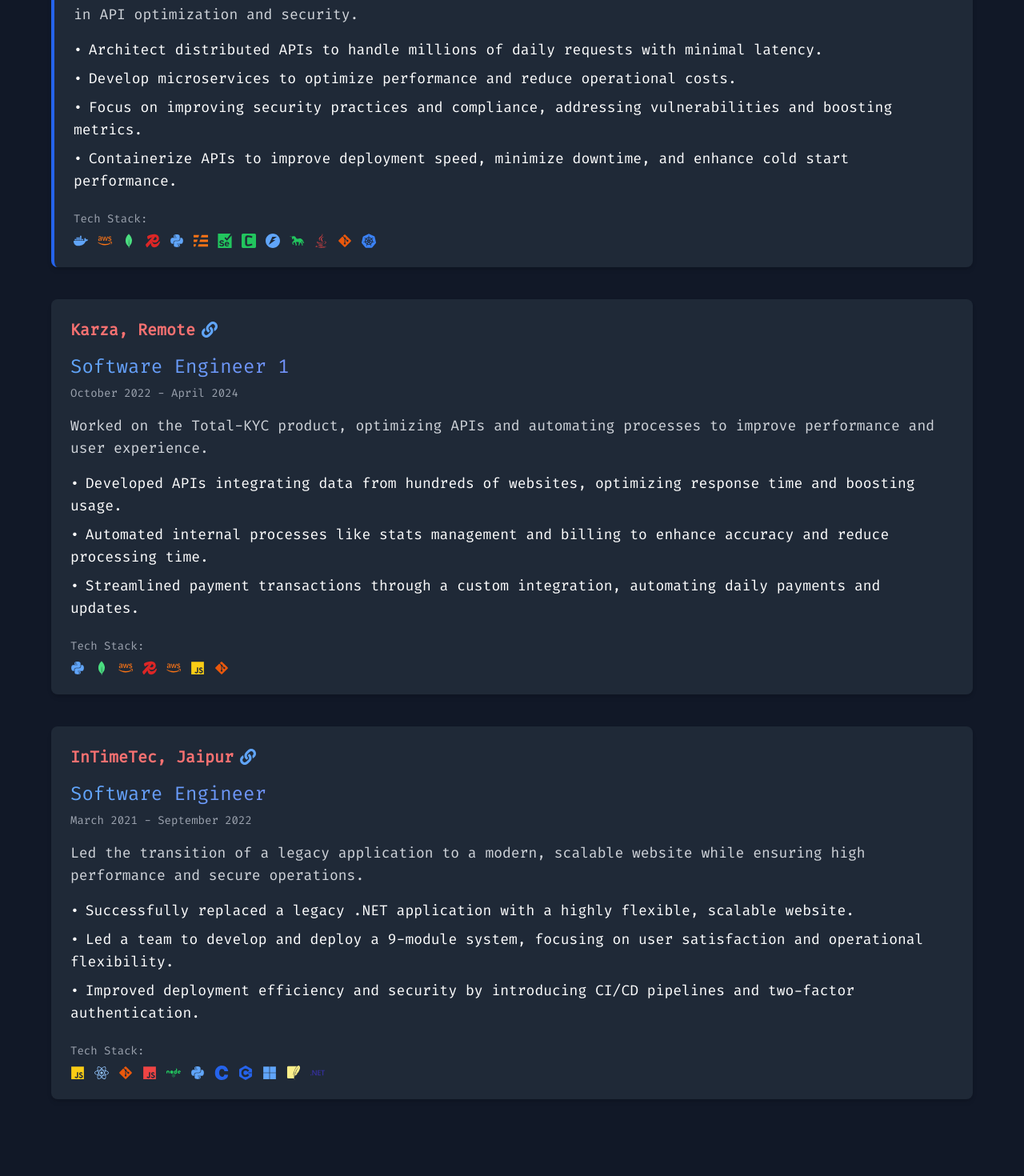
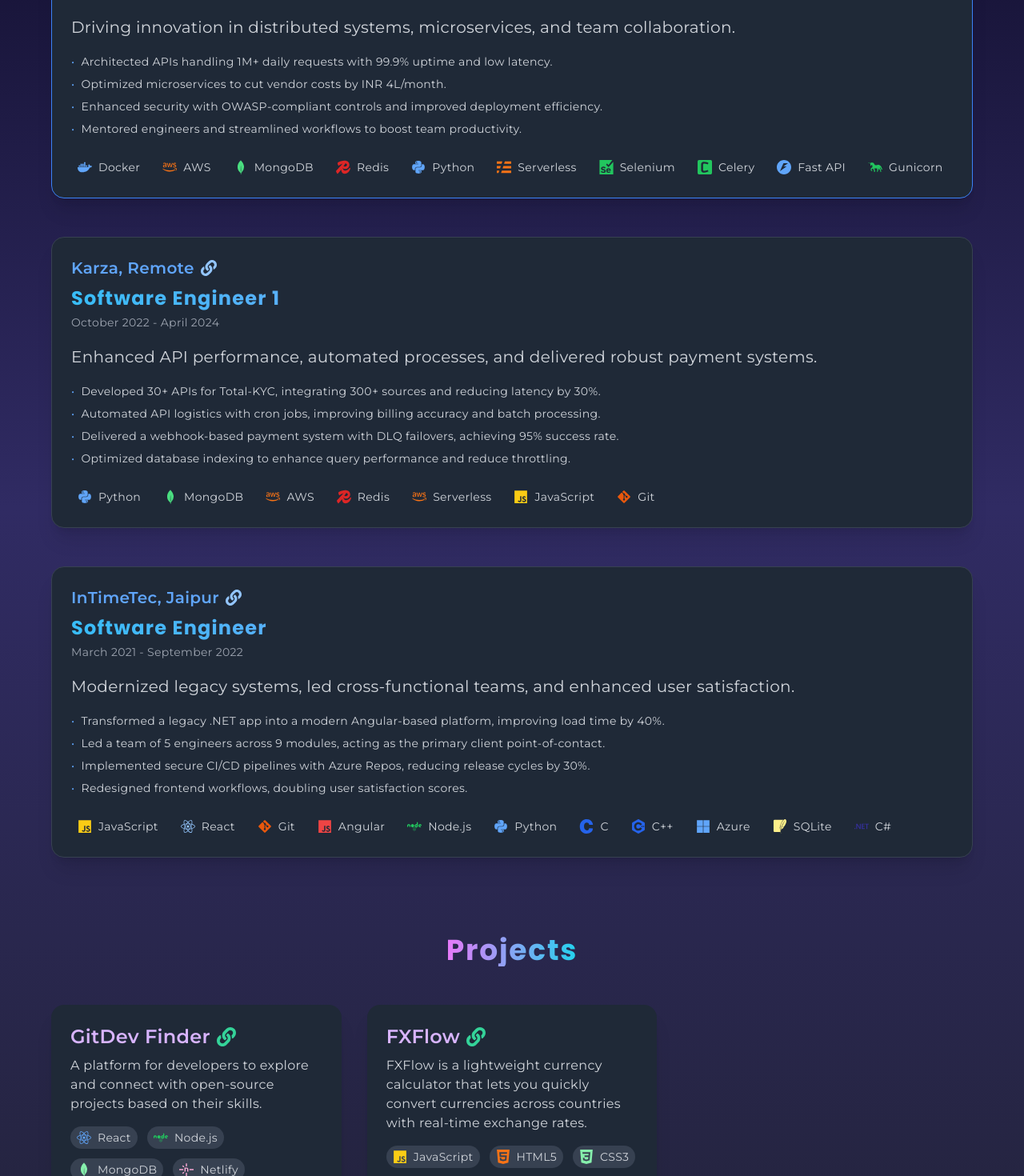
Before and after one commit to Arihant416/Arihant416, a React (Create React App) app: page /projects in a window 1280 px wide. Shown: the part 360-1830 px from the top of the page at 80% size. Built offline with nearby package versions, Linux system fonts and the light colour scheme.

Commit message:
Improved typography, updated fonts, and standardized styles

```diff
--- /dev/null
+++ b/postcss.config.js
@@ -0,0 +1,6 @@
+module.exports = {
+	plugins: {
+		tailwindcss: {},
+		autoprefixer: {},
+	},
+};
--- a/src/components/Contact.js
+++ b/src/components/Contact.js
@@ -84,16 +84,16 @@ const Contact = () => {
 			initial={{ opacity: 0, y: -50 }}
 			animate={{ opacity: 1, y: 0 }}
 			transition={{ duration: 1, ease: 'easeOut' }}
-			className='min-h-screen flex items-center justify-center bg-gradient-to-b from-gray-900 to-gray-800 text-white px-6 sm:px-10 py-16'
+			className='min-h-screen flex items-center justify-center bg-gradient-to-b from-[#0f0c29] via-[#302b63] to-[#24243e] text-white px-6 sm:px-10 py-16'
 		>
 			<div className='max-w-2xl w-full mx-auto relative'>
 				<motion.h1
 					initial={{ opacity: 0, scale: 0.9 }}
 					animate={{ opacity: 1, scale: 1 }}
 					transition={{ duration: 1, ease: 'easeOut' }}
-					className='text-4xl sm:text-5xl font-extrabold text-transparent bg-clip-text bg-gradient-to-r from-blue-400 to-purple-400 mb-6'
+					className='text-5xl sm:text-6xl font-extrabold text-center bg-clip-text text-transparent bg-gradient-to-r from-indigo-400 to-purple-500 mb-6'
 				>
-					Let's Connect
+					Let’s Connect
 				</motion.h1>
 
 				<motion.p
--- a/src/components/Footer.js
+++ b/src/components/Footer.js
@@ -14,10 +14,10 @@ export default function Footer() {
 						transition={{ duration: 0.8 }}
 						className='text-center md:text-left'
 					>
-						<h3 className='text-2xl font-semibold text-transparent bg-clip-text bg-gradient-to-r from-blue-400 to-purple-400 mb-2'>
+						<h3 className='text-3xl sm:text-4xl font-semibold text-transparent bg-clip-text bg-gradient-to-r from-indigo-400 to-purple-500 mb-2'>
 							Arihant Jain
 						</h3>
-						<p className='text-gray-400 text-sm sm:text-base max-w-xs md:max-w-md mx-auto md:mx-0'>
+						<p className='text-gray-300 text-sm sm:text-base max-w-xs md:max-w-md mx-auto md:mx-0'>
 							<i>Full Stack Developer & Tech Enthusiast</i>
 						</p>
 					</motion.div>
--- a/src/components/Projects.js
+++ b/src/components/Projects.js
@@ -8,7 +8,6 @@ import {
 	FaPython,
 	FaJava,
 	FaGitAlt,
-	FaDatabase,
 	FaJs,
 	FaMicrosoft,
 } from 'react-icons/fa';
@@ -18,7 +17,6 @@ import {
 	SiKubernetes,
 	SiC,
 	SiCplusplus,
-	SiCloudinary,
 	SiSelenium,
 	SiCelery,
 	SiFastapi,
@@ -31,6 +29,7 @@ import {
 	SiNetlify,
 } from 'react-icons/si';
 
+const WorkExperience = () => {
 	const workExperience = [
 		{
 			title: 'Senior Software Engineer',
@@ -38,12 +37,12 @@ const workExperience = [
 			company: 'Perfios, Delhi',
 			companyLink: 'https://www.perfios.com/',
 			description:
-			'Leading the development of scalable and distributed APIs, mentoring engineers, and driving innovation in API optimization and security.',
+				'Driving innovation in distributed systems, microservices, and team collaboration.',
 			highlights: [
-			'Architect distributed APIs to handle millions of daily requests with minimal latency.',
-			'Develop microservices to optimize performance and reduce operational costs.',
-			'Focus on improving security practices and compliance, addressing vulnerabilities and boosting metrics.',
-			'Containerize APIs to improve deployment speed, minimize downtime, and enhance cold start performance.',
+				'Architected APIs handling 1M+ daily requests with 99.9% uptime and low latency.',
+				'Optimized microservices to cut vendor costs by INR 4L/month.',
+				'Enhanced security with OWASP-compliant controls and improved deployment efficiency.',
+				'Mentored engineers and streamlined workflows to boost team productivity.',
 			],
 			techStack: [
 				{ name: 'Docker', icon: FaDocker, color: 'text-blue-400' },
@@ -69,11 +68,12 @@ const workExperience = [
 			company: 'Karza, Remote',
 			companyLink: 'https://www.perfios.com/',
 			description:
-			'Worked on the Total-KYC product, optimizing APIs and automating processes to improve performance and user experience.',
+				'Enhanced API performance, automated processes, and delivered robust payment systems.',
 			highlights: [
-			'Developed APIs integrating data from hundreds of websites, optimizing response time and boosting usage.',
-			'Automated internal processes like stats management and billing to enhance accuracy and reduce processing time.',
-			'Streamlined payment transactions through a custom integration, automating daily payments and updates.',
+				'Developed 30+ APIs for Total-KYC, integrating 300+ sources and reducing latency by 30%.',
+				'Automated API logistics with cron jobs, improving billing accuracy and batch processing.',
+				'Delivered a webhook-based payment system with DLQ failovers, achieving 95% success rate.',
+				'Optimized database indexing to enhance query performance and reduce throttling.',
 			],
 			techStack: [
 				{ name: 'Python', icon: FaPython, color: 'text-blue-400' },
@@ -93,11 +93,12 @@ const workExperience = [
 			company: 'InTimeTec, Jaipur',
 			companyLink: 'https://www.intimeTec.com/',
 			description:
-			'Led the transition of a legacy application to a modern, scalable website while ensuring high performance and secure operations.',
+				'Modernized legacy systems, led cross-functional teams, and enhanced user satisfaction.',
 			highlights: [
-			'Successfully replaced a legacy .NET application with a highly flexible, scalable website.',
-			'Led a team to develop and deploy a 9-module system, focusing on user satisfaction and operational flexibility.',
-			'Improved deployment efficiency and security by introducing CI/CD pipelines and two-factor authentication.',
+				'Transformed a legacy .NET app into a modern Angular-based platform, improving load time by 40%.',
+				'Led a team of 5 engineers across 9 modules, acting as the primary client point-of-contact.',
+				'Implemented secure CI/CD pipelines with Azure Repos, reducing release cycles by 30%.',
+				'Redesigned frontend workflows, doubling user satisfaction scores.',
 			],
 			techStack: [
 				{ name: 'JavaScript', icon: FaJs, color: 'text-yellow-400' },
@@ -110,7 +111,7 @@ const workExperience = [
 				{ name: 'C++', icon: SiCplusplus, color: 'text-blue-600' },
 				{ name: 'Azure', icon: FaMicrosoft, color: 'text-blue-400' },
 				{ name: 'SQLite', icon: SiSqlite, color: 'text-yellow-200' },
-			{ name: 'C#', icon: SiDotnet, color: 'text-indigo-800'},
+				{ name: 'C#', icon: SiDotnet, color: 'text-indigo-800' },
 			],
 			current: false,
 			color: '', // No color for non-current roles
@@ -126,7 +127,7 @@ const projects = [
 				{ name: 'React', icon: FaReact, color: 'text-blue-400' },
 				{ name: 'Node.js', icon: FaNode, color: 'text-green-500' },
 				{ name: 'MongoDB', icon: SiMongodb, color: 'text-green-300' },
-			{name : 'Netlify', icon: SiNetlify, color: 'text-pink-300'}
+				{ name: 'Netlify', icon: SiNetlify, color: 'text-pink-300' },
 			],
 		},
 		{
@@ -136,142 +137,135 @@ const projects = [
 			liveLink: 'https://wild-iris-sing.glitch.me/',
 			techStack: [
 				{ name: 'JavaScript', icon: FaJs, color: 'text-yellow-400' },
-			{name : 'HTML5', icon: SiHtml5, color: 'text-orange-500'},
+				{ name: 'HTML5', icon: SiHtml5, color: 'text-orange-500' },
 				{ name: 'CSS3', icon: SiCss3, color: 'text-green-300' },
 			],
 		},
 		// Add more projects here if needed
-];
+	]; // keep your existing array here
 
-const WorkExperience = () => (
+	return (
 		<motion.section
-		initial={{ opacity: 0, y: -50 }}
+			initial={{ opacity: 0 }}
+			animate={{ opacity: 1 }}
+			transition={{ duration: 1 }}
+			className='min-h-screen w-full flex flex-col items-center px-4 sm:px-6 lg:px-16 py-16 bg-gradient-to-b from-[#0f0c29] via-[#302b63] to-[#24243e] text-white'
+		>
+			<motion.h1
+				initial={{ opacity: 0, y: -20 }}
 				animate={{ opacity: 1, y: 0 }}
-		transition={{ duration: 1, ease: 'easeOut' }}
-		className='min-h-screen flex flex-col items-center justify-start text-center bg-gray-900 text-white px-4 sm:px-6 lg:px-10 pb-20 pt-10 overflow-auto'
-	>
-		{/* Work Experience Section (unchanged) */}
-		<motion.h1
-			initial={{ opacity: 0, scale: 0.9 }}
-			animate={{ opacity: 1, scale: 1 }}
-			transition={{ duration: 1, ease: 'easeOut' }}
-			className='text-4xl sm:text-5xl font-semibold text-white mb-10'
+				transition={{ duration: 0.8 }}
+				className='text-5xl sm:text-6xl font-bold text-center mb-14 bg-gradient-to-r from-indigo-400 to-purple-500 bg-clip-text text-transparent'
 			>
 				Work Experience
 			</motion.h1>
-		<div className='w-full max-w-6xl'>
+
+			<div className='w-full max-w-6xl flex flex-col gap-12'>
 				{workExperience.map((job, index) => (
 					<motion.div
 						key={index}
-					initial={{ opacity: 0, y: -20 }}
-					animate={{ opacity: 1, y: 0 }}
-					transition={{ duration: 1, delay: index * 0.2, ease: 'easeOut' }}
-					className={`p-6 mb-10 text-left rounded-lg shadow-md transition-all transform hover:scale-105 relative bg-gray-800 ${
-						job.current ? 'border-l-4 border-blue-600' : ''
+						initial={{ opacity: 0, y: 30 }}
+						whileInView={{ opacity: 1, y: 0 }}
+						viewport={{ once: true }}
+						transition={{ duration: 0.8, delay: index * 0.2 }}
+						className={`rounded-2xl p-6 shadow-xl border transition-all bg-gray-800 hover:scale-[1.015] ${
+							job.current ? 'border-blue-500' : 'border-gray-700'
 						}`}
 					>
-					{/* Work Experience Content (unchanged) */}
-					<div className='relative'>
 						<a
 							href={job.companyLink}
 							target='_blank'
 							rel='noopener noreferrer'
-							className='text-xl font-semibold text-red-400 flex items-center space-x-2'
+							className='text-xl font-semibold text-blue-400 hover:underline flex items-center gap-2'
 						>
-							<span>{job.company}</span>
-							<FaLink className='text-blue-400' />
+							{job.company}
+							<FaLink className='text-blue-300' />
 						</a>
-						<h3
-							className={`text-2xl font-medium text-transparent bg-clip-text bg-gradient-to-r from-blue-400 to-purple-500 mt-4`}
-						>
+						<h3 className='text-2xl font-bold bg-gradient-to-r from-sky-400 to-purple-400 bg-clip-text text-transparent mt-2'>
 							{job.title}
 						</h3>
-						<p className='text-sm text-gray-400 mt-2'>{job.date}</p>
-						<div className='mt-4 text-lg text-gray-300 lg:overflow-x-visible overflow-x-auto scrollbar-hide'>
-							<p className='lg:whitespace-normal whitespace-nowrap'>
-								{job.description}
-							</p>
+						<p className='text-sm text-gray-400 mt-1'>{job.date}</p>
+						<p className='mt-4 text-gray-300'>{job.description}</p>
+
+						<div className='mt-4 space-y-2'>
+							{job.highlights.map((highlight, i) => (
+								<div
+									key={i}
+									className='overflow-x-auto scrollbar-hide flex-shrink-0 text-sm text-gray-300 whitespace-nowrap'
+								>
+									<span className='text-blue-400 mr-2'>•</span>
+									{highlight}
 								</div>
-						<ul className='mt-4 space-y-2 text-gray-300 list-none pl-0 lg:overflow-x-visible overflow-x-auto scrollbar-hide'>
-							{job.highlights.map((highlight, index) => (
-								<motion.li
-									key={index}
-									className='text-lg lg:whitespace-normal whitespace-nowrap'
-								>
-									<span className={`mr-2 text-white`}>•</span>
-									<span className={`text-white`}>{highlight}</span>
-								</motion.li>
 							))}
-						</ul>
-						<div className='mt-6'>
-							<p className='text-sm text-gray-400 mb-2'>Tech Stack:</p>
-							<div className='flex flex-wrap gap-3'>
+						</div>
+
+						<div className='mt-6 overflow-x-auto flex gap-3 scrollbar-hide'>
 							{job.techStack.map((tech, idx) => {
 								const Icon = tech.icon;
 								return (
-										<div key={idx} className='flex items-center gap-1 text-sm'>
+									<div
+										key={idx}
+										className='flex items-center gap-2 px-2 py-1 text-sm text-gray-300 whitespace-nowrap'
+									>
 										<Icon className={`${tech.color} text-lg`} />
+										<span>{tech.name}</span>
 									</div>
 								);
 							})}
-							</div>
-						</div>
 						</div>
 					</motion.div>
 				))}
 			</div>
 
-		{/* Updated Projects Section */}
 			<motion.h2
-			initial={{ opacity: 0, scale: 0.9 }}
-			animate={{ opacity: 1, scale: 1 }}
-			transition={{ duration: 1, ease: 'easeOut' }}
-			className='text-3xl sm:text-4xl text-white mt-20 mb-10'
+				initial={{ opacity: 0, y: 20 }}
+				whileInView={{ opacity: 1, y: 0 }}
+				viewport={{ once: true }}
+				transition={{ duration: 0.8 }}
+				className='text-4xl font-bold mt-24 mb-12 text-center bg-gradient-to-r from-fuchsia-400 to-cyan-400 bg-clip-text text-transparent'
 			>
 				Projects
 			</motion.h2>
-		<div className='w-full max-w-6xl grid grid-cols-1 sm:grid-cols-2 lg:grid-cols-3 gap-6'>
+
+			<div className='w-full max-w-6xl grid grid-cols-1 sm:grid-cols-2 lg:grid-cols-3 gap-8'>
 				{projects.map((project, index) => (
 					<motion.div
 						key={index}
-					initial={{ opacity: 0, scale: 0.9 }}
-					animate={{ opacity: 1, scale: 1 }}
-					transition={{
-						duration: 1,
-						delay: 0.3 + index * 0.2,
-						ease: 'easeOut',
-					}}
-					className='p-6 bg-gray-800 rounded-lg shadow-xl transition-all transform hover:scale-105'
+						initial={{ opacity: 0, y: 30 }}
+						whileInView={{ opacity: 1, y: 0 }}
+						viewport={{ once: true }}
+						transition={{ duration: 0.8, delay: index * 0.2 }}
+						className='bg-gray-800 rounded-2xl p-6 shadow-xl hover:scale-[1.02] transition-all'
 					>
-					{/* Project Name as a Link */}
 						<a
 							href={project.liveLink}
 							target='_blank'
 							rel='noopener noreferrer'
-						className='text-2xl font-medium text-white hover:text-blue-400 transition-colors flex items-center justify-center gap-2'
+							className='text-2xl font-semibold text-purple-300 hover:text-blue-400 flex items-center gap-2 mb-2'
 						>
-						<span className='text-purple-300'>{project.name}</span>
+							{project.name}
 							<FaLink className='text-emerald-400' />
 						</a>
-					<p className='text-lg text-gray-300 mt-4 whitespace-normal'>
-						{project.description}
-					</p>
-					<div className='mt-6'>
-						<div className='flex flex-wrap gap-3'>
+						<p className='text-base text-gray-300'>{project.description}</p>
+						<div className='mt-4 flex flex-wrap gap-3'>
 							{project.techStack.map((tech, idx) => {
 								const Icon = tech.icon;
 								return (
-									<div key={idx} className='flex items-center gap-1 text-sm'>
+									<div
+										key={idx}
+										className='flex items-center gap-2 bg-gray-700 px-2 py-1 rounded-full text-sm'
+									>
 										<Icon className={`${tech.color} text-lg`} />
+										<span className='text-gray-300'>{tech.name}</span>
 									</div>
 								);
 							})}
-						</div>
 						</div>
 					</motion.div>
 				))}
 			</div>
 		</motion.section>
 	);
+};
 
 export default WorkExperience;
--- a/src/components/Skills.js
+++ b/src/components/Skills.js
@@ -83,13 +83,13 @@ const Skills = () => {
 			initial={{ opacity: 0, y: -50 }}
 			animate={{ opacity: 1, y: 0 }}
 			transition={{ duration: 1, ease: 'easeOut' }}
-			className='min-h-screen flex flex-col items-center justify-center text-center bg-gradient-to-b from-gray-900 to-gray-800 text-white px-4 sm:px-6 lg:px-10 pb-20 pt-10'
+			className='min-h-screen flex flex-col items-center justify-center text-center bg-gradient-to-b from-[#0f0c29] via-[#302b63] to-[#24243e] text-white px-4 sm:px-6 lg:px-10 pb-20 pt-10'
 		>
 			<motion.h1
 				initial={{ opacity: 0, scale: 0.9 }}
 				animate={{ opacity: 1, scale: 1 }}
 				transition={{ duration: 1, ease: 'easeOut' }}
-				className='text-4xl sm:text-5xl font-semibold text-white mb-6'
+				className='text-5xl sm:text-6xl font-semibold mb-6 bg-gradient-to-r from-indigo-300 to-purple-400 bg-clip-text text-transparent'
 			>
 				My Skills
 			</motion.h1>
--- a/src/index.css
+++ b/src/index.css
@@ -1,12 +1,158 @@
+@import url('https://fonts.googleapis.com/css2?family=Raleway:wght@400;500;600;700&family=Open+Sans:wght@400;500;700&display=swap');
+@import url('https://fonts.googleapis.com/css2?family=Fira+Code:wght@400;500;600;700&display=swap');
 @import url('https://fonts.googleapis.com/css2?family=Fira+Code&display=swap');
+@import url('https://fonts.googleapis.com/css2?family=Montserrat:wght@400;500;600;700&display=swap');
+@import url('https://fonts.googleapis.com/css2?family=Poppins:wght@400;500;600;700&family=Roboto:wght@400;500;700&display=swap');
+@import url('https://fonts.googleapis.com/css2?family=Playfair+Display:wght@400;500;600;700&family=Lato:wght@400;500;700&display=swap');
+@import url('https://fonts.googleapis.com/css2?family=Poppins:wght@400;500;600;700&family=Montserrat:wght@400;500;700&display=swap');
 
 @tailwind base;
 @tailwind components;
 @tailwind utilities;
 
+:root {
+	--font-primary: 'Fira Code', monospace;
+	--font-code: 'Fira Code', monospace;
+	--color-primary: #4f46e5; /* Indigo */
+	--color-secondary: #9333ea; /* Purple */
+	--color-accent: #22d3ee; /* Cyan */
+	--color-bg: #0f0c29; /* Dark gradient start */
+	--color-bg-secondary: #302b63; /* Dark gradient middle */
+	--color-bg-accent: #24243e; /* Dark gradient end */
+	--color-text-primary: #ffffff; /* White */
+	--color-text-secondary: #d1d5db; /* Gray */
+}
 
+/* Apply Poppins for headings and Montserrat for body text */
+body {
+	font-family: 'Montserrat', sans-serif;
+	background: linear-gradient(
+		to bottom,
+		var(--color-bg),
+		var(--color-bg-secondary),
+		var(--color-bg-accent)
+	);
+	color: var(--color-text-primary);
+	margin: 0;
+	padding: 0;
+	line-height: 1.7;
+	letter-spacing: 0.02em;
+}
+
+/* Ensure headings and other text elements inherit the font */
+h1,
+h2,
+h3,
+h4,
+h5,
+h6,
+p,
+a,
+span,
+div {
+	font-family: inherit;
+}
+
+code,
+pre {
+	font-family: var(--font-code);
+}
+
+h1,
+h2,
+h3,
+h4,
+h5,
+h6 {
+	font-family: 'Poppins', sans-serif;
+	font-weight: 600;
+	color: var(--color-text-primary);
+	margin: 0;
+	letter-spacing: 0.05em;
+	line-height: 1.3;
+}
+
+/* Adjust font sizes for better hierarchy */
+h1 {
+	font-size: 3rem;
+}
+
+h2 {
+	font-size: 2.5rem;
+}
+
+h3 {
+	font-size: 2rem;
+}
+
+p {
+	font-size: 1.125rem;
+	color: var(--color-text-secondary);
+	margin: 0 0 1rem;
+}
+
+/* Responsive typography */
+@media (min-width: 640px) {
+	h1 {
+		font-size: 3rem;
+	}
+	h2 {
+		font-size: 2.5rem;
+	}
+	h3 {
+		font-size: 2rem;
+	}
+	p {
+		font-size: 1.125rem;
+	}
+}
+
+@media (min-width: 1024px) {
+	h1 {
+		font-size: 3.5rem;
+	}
+	h2 {
+		font-size: 3rem;
+	}
+	h3 {
+		font-size: 2.5rem;
+	}
+	p {
+		font-size: 1.25rem;
+	}
+}
+
+/* Button styles */
+button {
+	font-family: var(--font-primary);
+	font-weight: 500;
+	background: var(--color-primary);
+	color: var(--color-text-primary);
+	border: none;
+	border-radius: 0.5rem;
+	padding: 0.75rem 1.5rem;
+	cursor: pointer;
+	transition: background 0.3s ease;
+}
+
+button:hover {
+	background: var(--color-secondary);
+}
+
+/* Link styles */
+a {
+	color: var(--color-accent);
+	text-decoration: none;
+	transition: color 0.3s ease;
+}
+
+a:hover {
+	color: var(--color-secondary);
+}
+
+/* Remove the universal font-family override */
 * {
-  font-family: 'Fira Code', monospace;
+	font-family: inherit;
 }
 
 /* Hide scrollbar for Chrome, Safari, and Opera */
@@ -21,14 +167,30 @@
 }
 
 @keyframes wave {
-  0% { transform: rotate(0deg); }
-  10% { transform: rotate(14deg); }
-  20% { transform: rotate(-8deg); }
-  30% { transform: rotate(14deg); }
-  40% { transform: rotate(-4deg); }
-  50% { transform: rotate(10deg); }
-  60% { transform: rotate(0deg); }
-  100% { transform: rotate(0deg); }
+	0% {
+		transform: rotate(0deg);
+	}
+	10% {
+		transform: rotate(14deg);
+	}
+	20% {
+		transform: rotate(-8deg);
+	}
+	30% {
+		transform: rotate(14deg);
+	}
+	40% {
+		transform: rotate(-4deg);
+	}
+	50% {
+		transform: rotate(10deg);
+	}
+	60% {
+		transform: rotate(0deg);
+	}
+	100% {
+		transform: rotate(0deg);
+	}
 }
 
 .wave-animation {
@@ -38,13 +200,21 @@
 }
 
 .hover-glow:hover {
-    filter: drop-shadow(0 0 8px rgba(99, 102, 241, 0.6)); /* Adjust color as needed */
+	filter: drop-shadow(
+		0 0 8px rgba(99, 102, 241, 0.6)
+	); /* Adjust color as needed */
 }
 
 @keyframes gradientBackground {
-    0% { background-position: 0% 50%; }
-    50% { background-position: 100% 50%; }
-    100% { background-position: 0% 50%; }
+	0% {
+		background-position: 0% 50%;
+	}
+	50% {
+		background-position: 100% 50%;
+	}
+	100% {
+		background-position: 0% 50%;
+	}
 }
 
 .animated-gradient {
```
Also changed, not shown: src/components/About.js (+32 -20 lines), src/components/Home.js (+34 -40 lines), 1 other file (tests, documents, lock files or other folders). Lines whose indentation alone changed are shown as unchanged.
